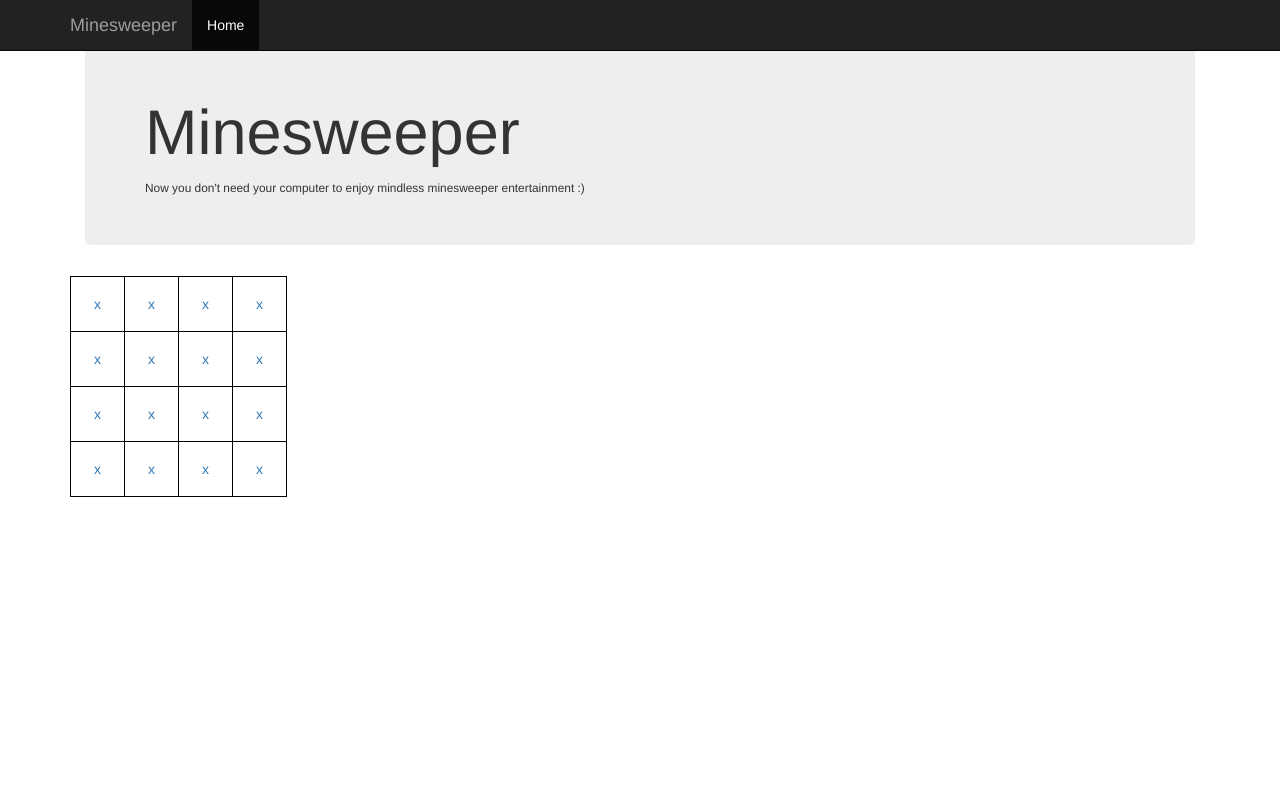
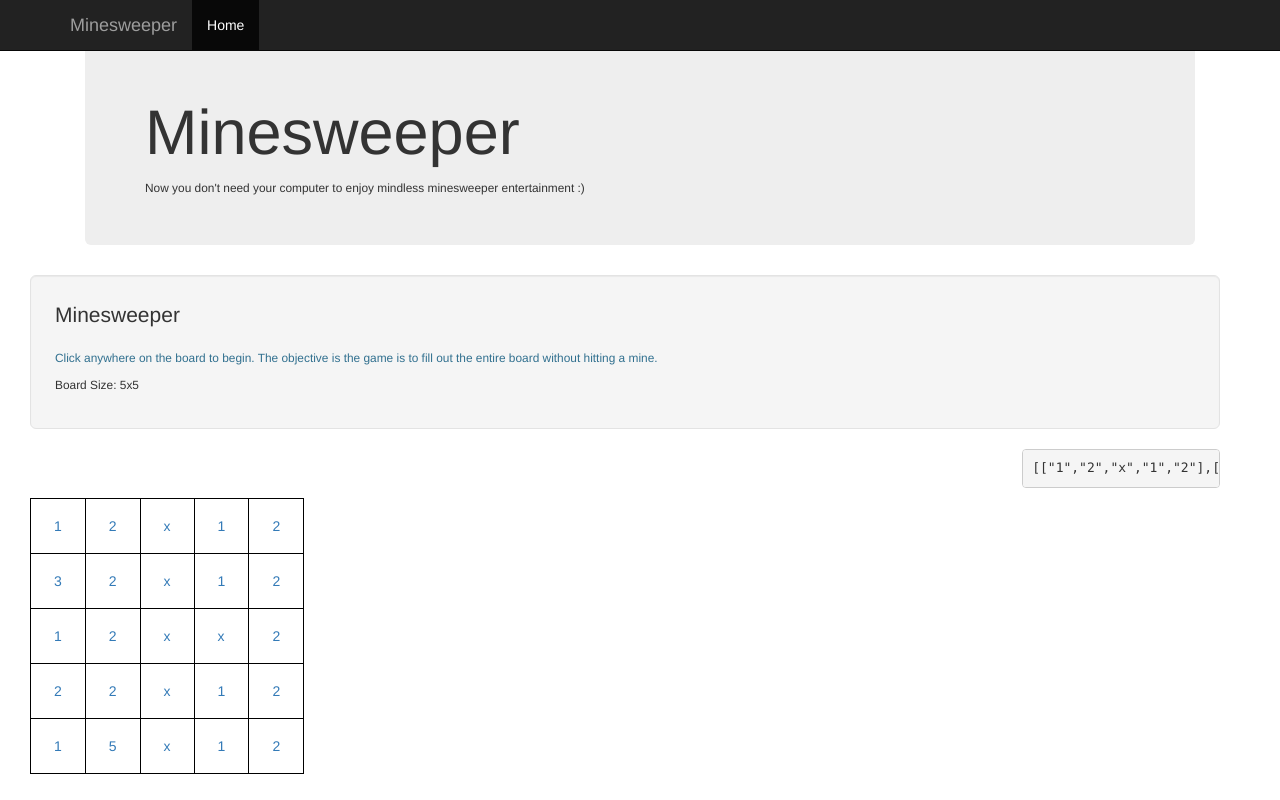
Before and after one commit to AchintyaAshok/Minesweeper, a plain HTML site: page modules/minesweeperApp/index.html in a window 1280 px wide. Drawn offline with nearby package versions, Linux system fonts and the light colour scheme; some packages are replaced by stand-ins of ours.

Commit message:
Finally got the board to dynamically load elements based on a randomized board setup.

```diff
--- a/modules/minesweeperApp/controllers/home.js
+++ b/modules/minesweeperApp/controllers/home.js
@@ -3,12 +3,21 @@
 var app = angular.module("minesweeper-app");
 app.controller("HomeController", ['$scope', function($scope){
 
-    $scope.score = 0;
+    $scope.score          = 0;
     $scope.secondsElapsed = 0;
+    $scope.boardSize      = 5; // this is the number of rows and columns.
+    $scope.boardElements  = [
+      ["1", "2", "x", "1", "2"],
+      ["3", "2", "x", "1", "2"],
+      ["1", "2", "x", "x", "2"],
+      ["2", "2", "x", "1", "2"],
+      ["1", "5", "x", "1", "2"]
+    ];
 
     function _init(){
       console.log("initialized home controller.");
-    }
+      console.log("Board Elements", $scope.boardElements);
+    };
 
     _init();
 }]);
--- a/modules/minesweeperApp/views/home.html
+++ b/modules/minesweeperApp/views/home.html
@@ -1,18 +1,38 @@
 <div id='homeView'>
   <!-- <p class='lead'>Play your game</p> -->
-  <div class='container' id='board'>
+  <div class='container col-md-12' id='board'>
+      <div class='row col-md-12'>
+        <div class='well well-lg'>
+          <p class='lead'>Minesweeper</p>
+          <p class='text-info'>Click anywhere on the board to begin. The objective is the game is to fill out the entire board without hitting a mine.</p>
+          <p>Board Size: {{boardSize}}x{{boardSize}}</p>
+        </div>
+      </div>
+      <div class='row col-md-12'>
         <div class='col-md-2 padding'></div>
         <!-- minesweeper board goes here -->
         <div class='text-centered col-md-8'>
         </div>
+          <pre>{{boardElements}}</pre>
           <table>
             <thead>
+              <tr ng-repeat="row in boardElements"><th></th></tr>
+              <!-- dynamically determine the number of headers you can have. -->
+              <!-- <th ng-repeat='elem in boardSize'>{{elem}}</th> -->
+              <!-- <th></th>
               <th></th>
-          <th></th>
-          <th></th>
-          <th></th>
+              <th></th> -->
             </thead>
-          <tr class='minesweeper-row'>
+            <tbody>
+              <tr class='minesweeper-row' ng-repeat='row in boardElements track by $index'>
+                <td ng-repeat='positionValue in row track by $index'>
+                    <a class='btn btn-small'>{{positionValue}}</a>
+                </td>
+                <!-- <td><a class='btn btn-small'>x</a></td>
+                <td><a class='btn btn-small'>x</a></td>
+                <td><a class='btn btn-small'>x</a></td> -->
+              </tr>
+              <!-- <tr class='minesweeper-row'>
                 <td><a class='btn btn-small'>x</a></td>
                 <td><a class='btn btn-small'>x</a></td>
                 <td><a class='btn btn-small'>x</a></td>
@@ -29,16 +49,10 @@
                 <td><a class='btn btn-small'>x</a></td>
                 <td><a class='btn btn-small'>x</a></td>
                 <td><a class='btn btn-small'>x</a></td>
-          </tr>
-          <tr class='minesweeper-row'>
-            <td><a class='btn btn-small'>x</a></td>
-            <td><a class='btn btn-small'>x</a></td>
-            <td><a class='btn btn-small'>x</a></td>
-            <td><a class='btn btn-small'>x</a></td>
-          </tr>
-        <tbody>
+              </tr> -->
             </tbody>
           </table>
       </div>
       <div class='col-md-2 padding'></div>
       </div>
+</div>
```
Lines whose indentation alone changed are shown as unchanged.
